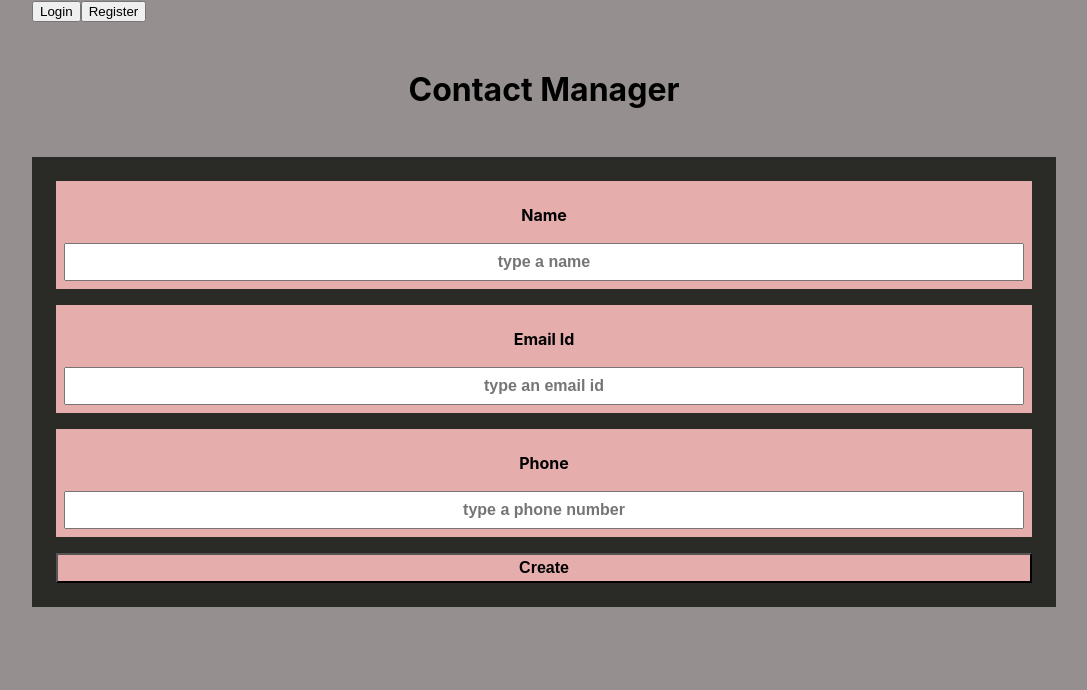
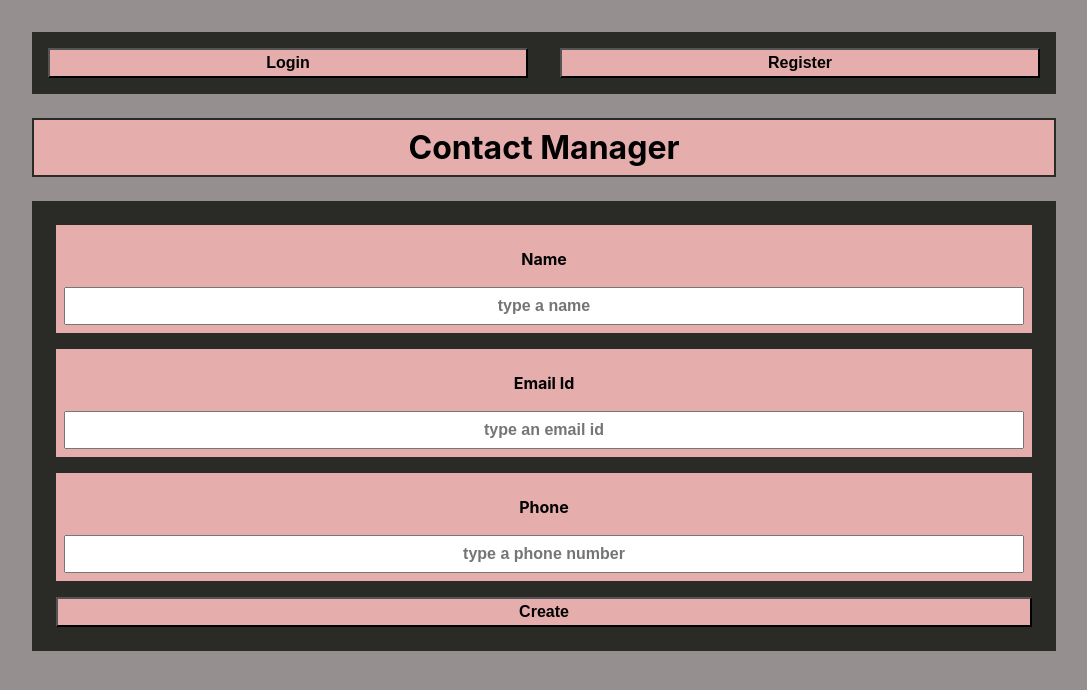
Before and after one commit to finiky/Contact-Manager, a React (Create React App) app in the folder client/: page /create in a window 1280 px wide. Shown: the top 690 px of the page, without its empty margins (96-1183 px from the left). Built offline with nearby package versions, Linux system fonts and the light colour scheme; the HTML template or start-up script is replaced by a standard one.

Commit message:
CSS for App, Login and Register buttons. Login Button setLoginStatus passed to login and Login button components for state chage upon login and logout

```diff
--- a/client/src/App.js
+++ b/client/src/App.js
@@ -7,19 +7,37 @@ import CreateContact from "./CreateContact";
 import Contact from "./Contact";
 import EditContact from "./EditContact";
 import LoginButton from "./LoginButton";
-import { useState } from "react";
+import { useState, useEffect } from "react";
+import Cookies from "universal-cookie";
 const App = () => {
-  const [loginStatus, setLoginStatus] = useState("");
+  const [loginStatus, setLoginStatus] = useState("Login");
+  useEffect(() => {
+    const cookies = new Cookies();
+    const accessToken = cookies.get("JWT-Authorization");
+    if (accessToken) {
+      setLoginStatus("Logout");
+    } else {
+      setLoginStatus("Login");
+    }
+  }, []);
   return (
     <div className={styles.main}>
       <header className={styles.header}>
-        <LoginButton loginStatus={loginStatus} setLoginStatus={setLoginStatus} />
-        <button>Register</button>
+        <LoginButton
+          className={styles.button}
+          loginStatus={loginStatus}
+          setLoginStatus={setLoginStatus}
+        />
+        <button className={styles.button}>Register</button>
       </header>
       <h1 className={styles.heading}>Contact Manager</h1>
       <Routes>
         <Route exact path="/register" element={<Register />} />
-        <Route exact path="/login" element={<Login />} />
+        <Route
+          exact
+          path="/login"
+          element={<Login setLoginStatus={setLoginStatus} />}
+        />
         <Route exact path="/contacts" element={<Contacts />} />
         <Route exact path="/contacts/:contactid" element={<Contact />} />
         <Route exact path="/create" element={<CreateContact />} />
--- a/client/src/App.module.css
+++ b/client/src/App.module.css
@@ -1,9 +1,27 @@
-.heading {
-  margin-top: 3rem;
-  margin-bottom: 3rem;
-  text-align: center;
-}
 .main {
   width: 80%;
   margin: 0 auto;
 }
+.header {
+  display: grid;
+  grid-template-columns: 1fr 1fr;
+  column-gap: 2rem;
+  margin-top: 2rem;
+  padding: 1rem;
+  background-color: rgb(42, 42, 39);
+}
+.button {
+  background-color: #e6adad;
+  font-size: 1rem;
+  font-weight: 700;
+  padding-top: 0.25rem;
+  padding-bottom: 0.25rem;
+}
+.heading {
+  margin-top: 1.5rem;
+  margin-bottom: 1.5rem;
+  padding: 0.5rem;
+  text-align: center;
+  background-color: #e6adad;
+  border: solid 2.5px rgb(42, 42, 39);
+}
--- a/client/src/Contact.module.css
+++ b/client/src/Contact.module.css
@@ -6,6 +6,7 @@
   align-items: center;
   font-weight: 700;
   padding: 1.5rem;
+  margin-bottom: 2rem;
 }
 .name,
 .email,
--- a/client/src/EditContact.module.css
+++ b/client/src/EditContact.module.css
@@ -4,6 +4,7 @@
   display: grid;
   grid-template-columns: 1fr;
   row-gap: 1.5rem;
+  margin-bottom: 2rem;
 }
 .editBut {
   display: grid;
--- a/client/src/Login.js
+++ b/client/src/Login.js
@@ -3,7 +3,7 @@ import { useNavigate } from "react-router-dom";
 import styles from "./Login.module.css";
 import Cookies from "universal-cookie";
 import jwt from "jwt-decode";
-const Login = () => {
+const Login = ({ setLoginStatus }) => {
   const [email, setEmail] = useState("");
   const [password, setPassword] = useState("");
   const navigate = useNavigate();
@@ -22,10 +22,12 @@ const Login = () => {
       cookies.set("JWT-Authorization", accessToken, {
         expires: new Date(decoded.exp * 1000),
       });
+      setLoginStatus("Logout");
       navigate("/contacts");
     } else {
       setEmail("");
       setPassword("");
+      setLoginStatus("Login");
       navigate("/login");
     }
   };
--- a/client/src/LoginButton.js
+++ b/client/src/LoginButton.js
@@ -1,14 +1,8 @@
 import Cookies from "universal-cookie";
 import { useNavigate } from "react-router-dom";
-const LoginButton = ({ loginStatus, setLoginStatus }) => {
+const LoginButton = ({ loginStatus, setLoginStatus, className }) => {
   const navigate = useNavigate();
   const cookies = new Cookies();
-  const accessToken = cookies.get("JWT-Authorization");
-  if (accessToken) {
-    setLoginStatus("Logout");
-  } else {
-    setLoginStatus("Login");
-  }
   const handleLogin = () => {
     if (loginStatus === "Logout") {
       cookies.remove("JWT-Authorization", {
@@ -22,7 +16,11 @@ const LoginButton = ({ loginStatus, setLoginStatus }) => {
       navigate("/login");
     }
   };
-  return <button onClick={(e) => handleLogin(e)}>{loginStatus}</button>;
+  return (
+    <button className={className} onClick={(e) => handleLogin(e)}>
+      {loginStatus}
+    </button>
+  );
 };
 
 export default LoginButton;
```
